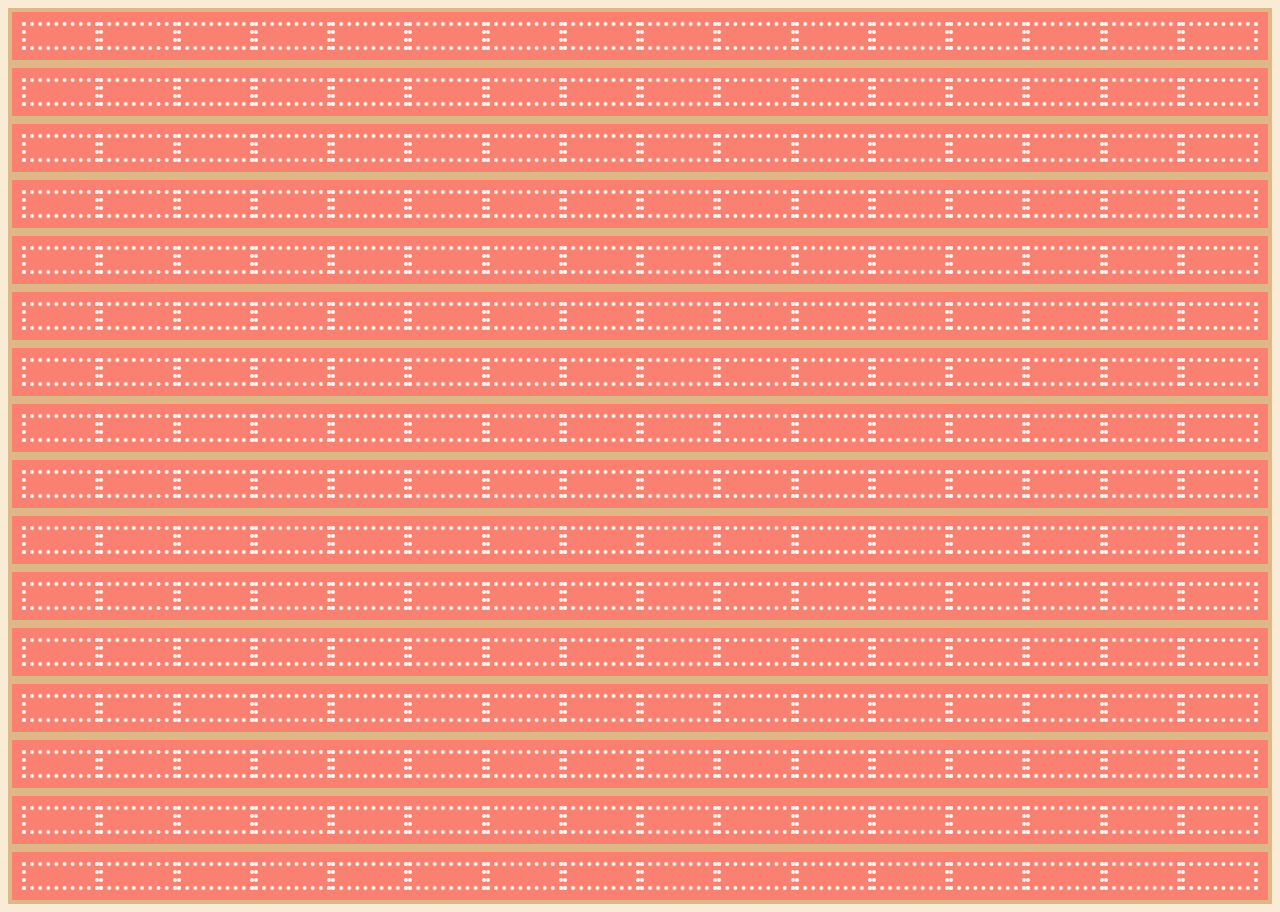
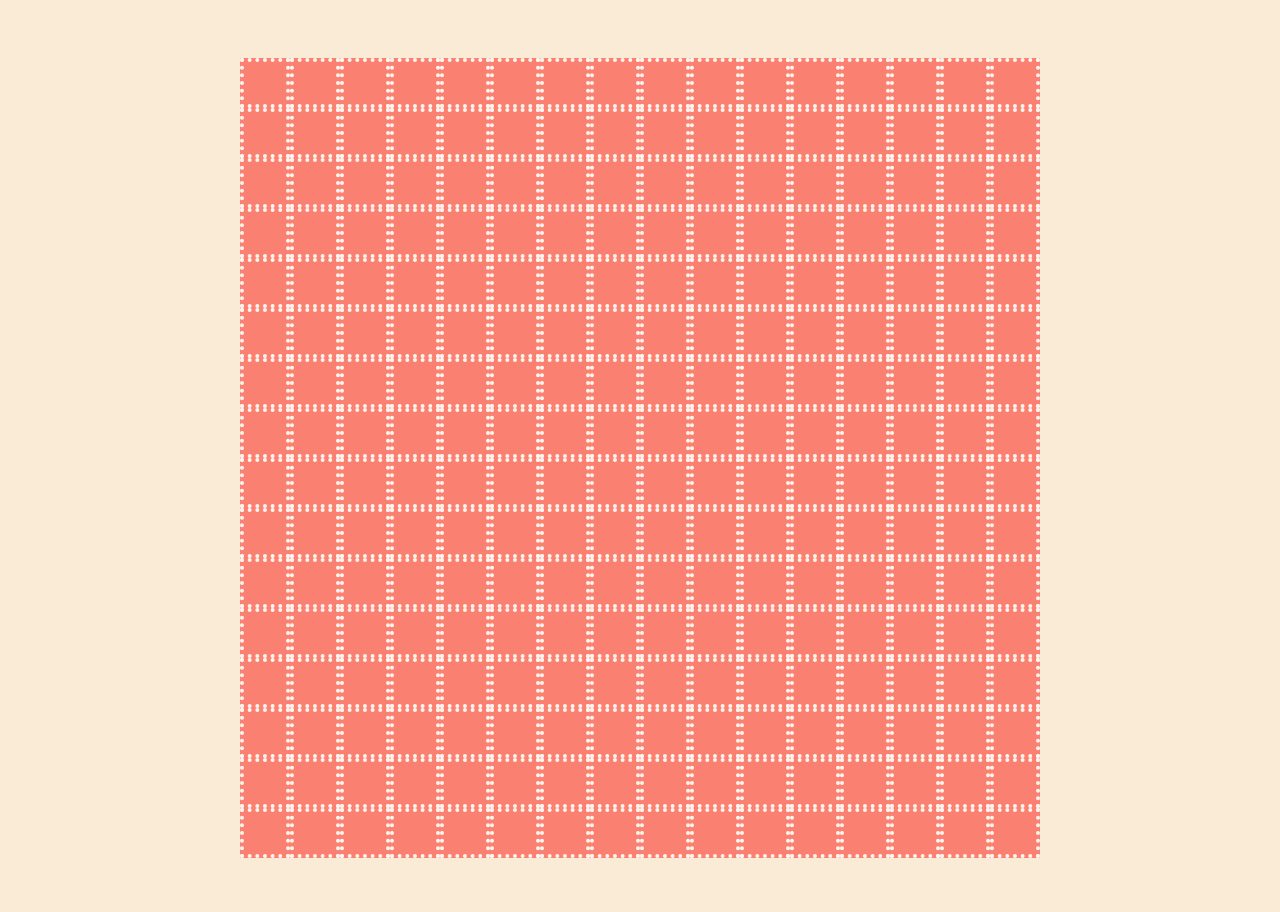
Before and after one commit to mamichaelis87/odin-etch-a-sketch, a plain HTML site: page index.html in a window 1280 px wide. After the commit the page ends 866 px from the top, so only its background shows below. Drawn offline with Linux system fonts and the light colour scheme.

Commit message:
Add margin and remove row borders to make a cleaner look

```diff
--- a/styles.css
+++ b/styles.css
@@ -2,16 +2,29 @@ body {
     font-family: Arial, Helvetica, sans-serif;
     color: gray;
     background-color: antiquewhite;
+    display: flex;
+    justify-content: center;
+    align-items: center;
 }
+
+.container {
+    width:800px;
+    height: 800px;
+    display: flex;
+    flex-direction: column;
+    margin-top: 50px;
+}
+
 .row {
     background-color: salmon;
-    padding:10px;
-    border: 4px solid burlywood;
+    /* padding:10px; */
+    /* border: 4px solid burlywood; */
     display: flex;
+    flex: auto;
 }
 
 .column {
     border:4px dotted seashell;
-    padding: 10px;
+    /* padding: 10px; */
     flex: auto;
 }
```
